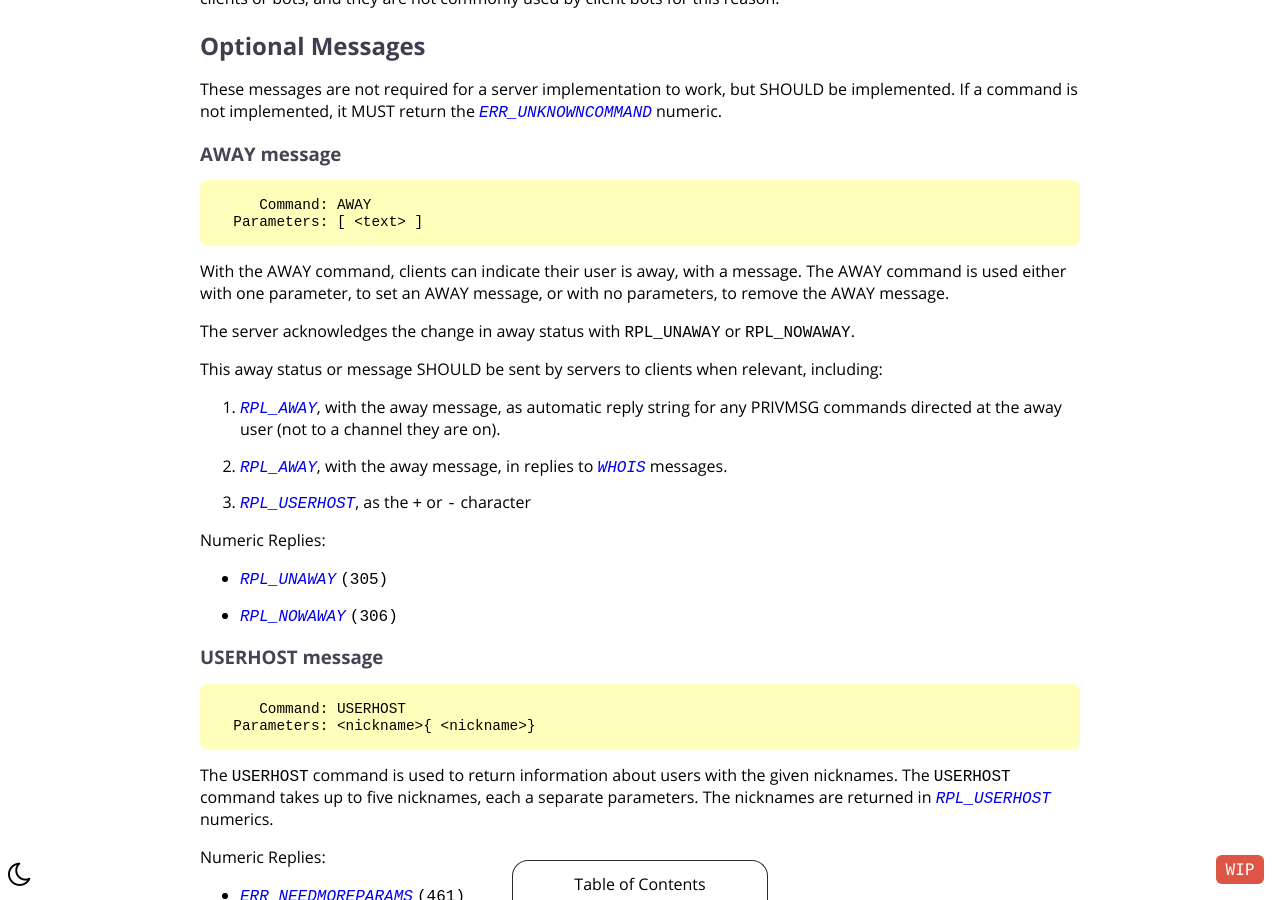
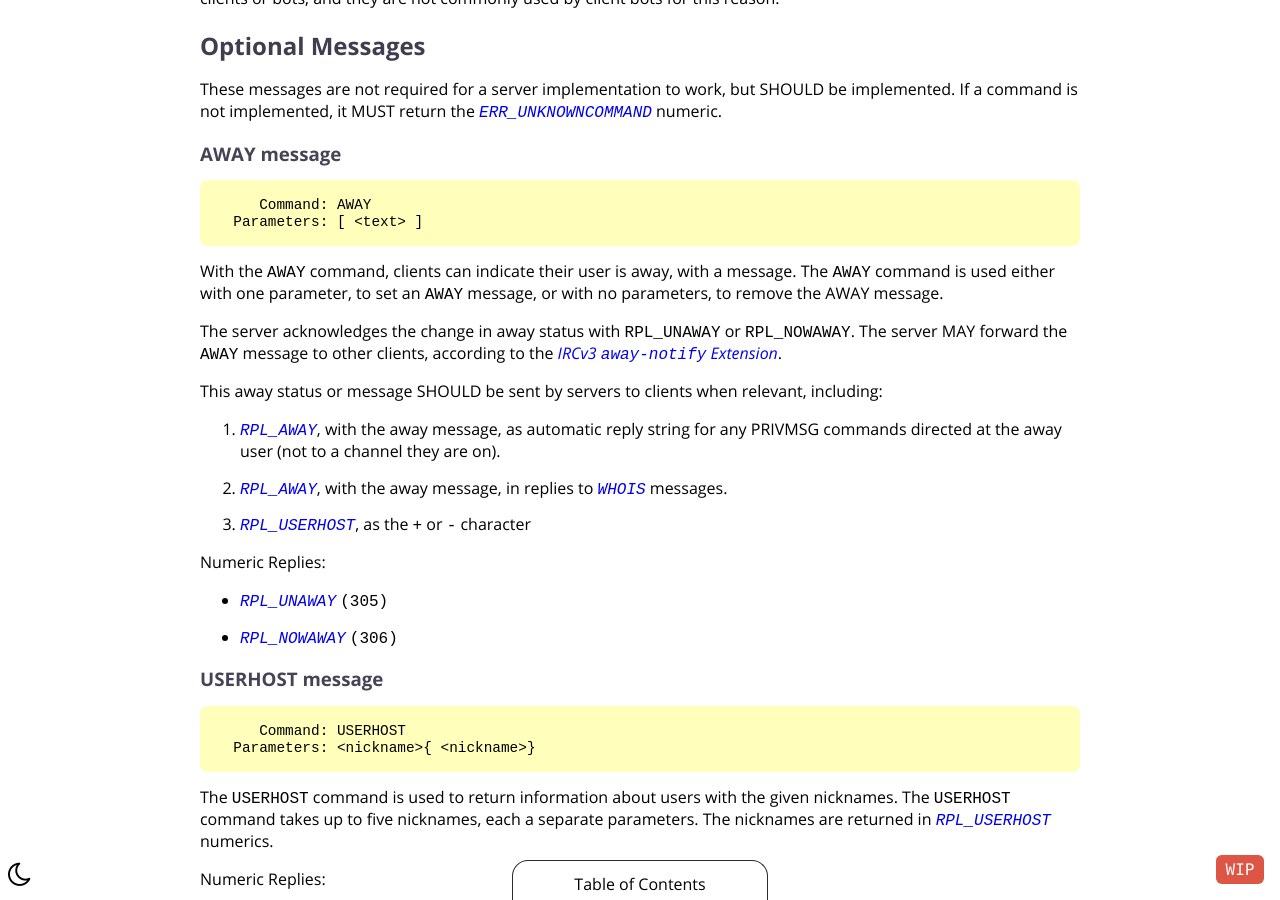
Before and after one commit to ircdocs/modern-irc, a Jekyll site: the page built from index.md, in a window 1280 px wide and 900 px high, scrolled down 34696 px. Built offline with Jekyll 4.4.1, drawn with Linux system fonts in a browser that asks for light colours.

Commit message:
Mention away-notify.

```diff
--- a/index.md
+++ b/index.md
@@ -1329,10 +1329,11 @@ These messages are not required for a server implementation to work, but SHOULD
          Command: AWAY
       Parameters: [ <text> ]
 
-With the AWAY command, clients can indicate their user is away, with a message.
-The AWAY command is used either with one parameter, to set an AWAY message, or with no parameters, to remove the AWAY message.
+With the `AWAY` command, clients can indicate their user is away, with a message.
+The `AWAY` command is used either with one parameter, to set an `AWAY` message, or with no parameters, to remove the AWAY message.
 
 The server acknowledges the change in away status with `RPL_UNAWAY` or `RPL_NOWAWAY`.
+The server MAY forward the `AWAY` message to other clients, according to the [IRCv3 `away-notify` Extension](https://ircv3.net/specs/extensions/away-notify.html).
 
 This away status or message SHOULD be sent by servers to clients when relevant, including:
 
```
